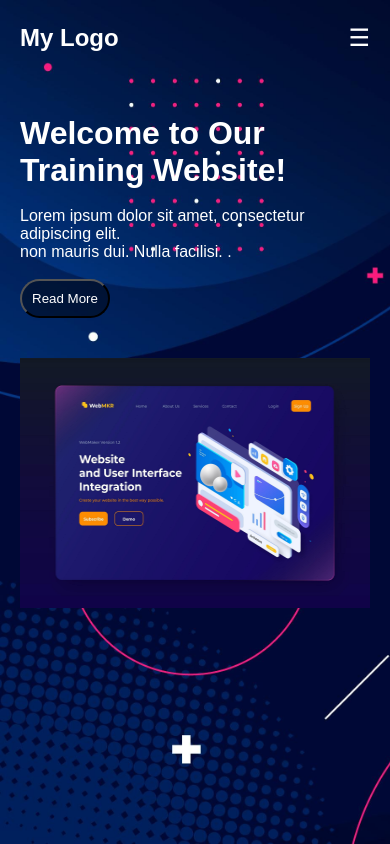
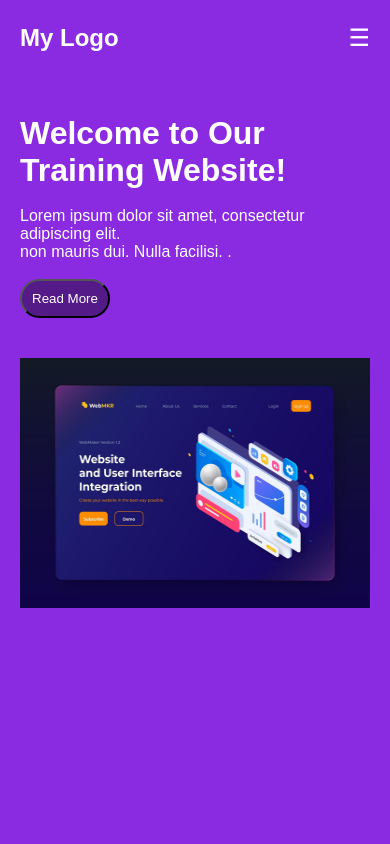
Before and after one commit to muhammedArsat/portfolio, a plain HTML site: page index.html in a window 390 px wide. Drawn offline with Linux system fonts and the light colour scheme; a web font is replaced by a local one.

Commit message:
Update styles.css

```diff
--- a/styles.css
+++ b/styles.css
@@ -4,11 +4,7 @@
   box-sizing: border-box;
 }
 body {
-  background-image: url(BackgroundImg.jpg);
-  background-size: cover;
-  background-attachment: fixed;
-  filter: brightness(100%);
-  background-repeat: no-repeat;
+background-color: blueviolet;
 }
 h1,
 p {
@@ -25,6 +21,7 @@ p {
   font-family: "Sofia", sans-serif;
   height: 75px;
   margin-bottom: 5%;
+  z-index: 3;
 }
 
 .logo h1 {
@@ -48,12 +45,12 @@ p {
 .menu-icon {
   display: none;
   font-size: 24px;
-  cursor: pointer;
+
 }
 .container {
   display: flex;
   flex-direction: row;
-
+z-index:1;
   justify-content: center;
 }
 .small-container {
@@ -64,7 +61,7 @@ p {
   text-align: left;
   animation-name: flyin;
   animation-duration: 2s;
-
+z-index: 1;
   position: relative;
 }
 .btn {
@@ -91,10 +88,11 @@ p {
     position: fixed;
     top: 0;
     left: -100%;
-    background-color: rgba(0, 0, 0, 0.8);
+    background-color: rgba(0, 0, 0, 0.9);
     transition: left 0.5s ease-in-out;
     justify-content: baseline;
     text-align: center;
+    z-index: 3;
   }
   .nav-bar ul.show {
     left: 0;
```
